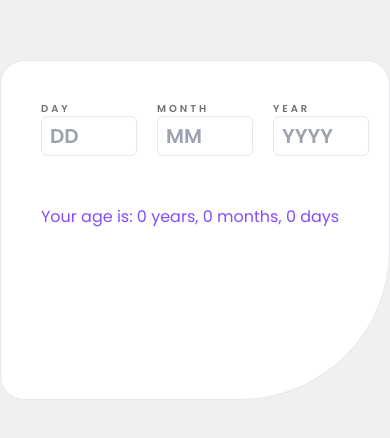
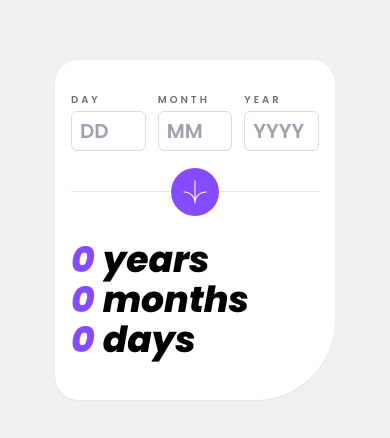
Before and after one commit to ejaay-dev/age-calculator-app, a React (Vite) app: page / in a window 390 px wide. Shown: the part 192-630 px from the top of the page. Built offline with nearby package versions, Linux system fonts and the light colour scheme.

Commit message:
sixth commit Fixed the user interface for mobile/smaller devices

```diff
--- a/src/components/AgeCalculator.tsx
+++ b/src/components/AgeCalculator.tsx
@@ -60,11 +60,12 @@ const AgeCalculator = () => {
   return (
     <>
       {/* Main Container */}
-      <div className="flex flex-col align center h-[340px] w-full max-w-[600px] bg-custom-white border rounded-3xl rounded-br-[150px]">
+      <div className="flex flex-col h-[340px] w-full max-w-[280px] bg-custom-white rounded-3xl rounded-br-[80px] shadow-sm">
         {/* Form Container */}
-        <div className="mt-10 ml-10">
-          <form className="flex flex-row gap-5">
-            <div className="flex flex-col">
+        <div className="m-4 mt-8">
+          <form className="flex flex-col gap-5">
+            <div className="flex flex-row justify-center items-center gap-3">
+              <div className="flex flex-col gap-1">
                 <label
                   htmlFor="day"
                   className="font-poppins text-[10px] font-semibold text-smokey-grey tracking-[3px]"
@@ -77,10 +78,10 @@ const AgeCalculator = () => {
                   onChange={(e) => setDay(e.target.value)}
                   required
                   placeholder="DD"
-                className="font-poppins text-[20px] font-semibold text-smokey-grey pl-2 border rounded-md w-24 h-10"
+                  className="h-10 w-full max-w-28 font-poppins text-[20px] font-semibold text-off-black pl-2 border border-light-grey rounded-md"
                 />
               </div>
-            <div className="flex flex-col">
+              <div className="flex flex-col gap-1">
                 <label
                   htmlFor="month"
                   className="font-poppins text-[10px] font-semibold text-smokey-grey tracking-[3px]"
@@ -93,10 +94,10 @@ const AgeCalculator = () => {
                   onChange={(e) => setMonth(e.target.value)}
                   required
                   placeholder="MM"
-                className="font-poppins text-[20px] font-semibold text-smokey-grey pl-2 border rounded-md w-24 h-10"
+                  className="h-10 w-full max-w-28 font-poppins text-[20px] font-semibold text-off-black pl-2 border border-light-grey rounded-md"
                 />
               </div>
-            <div className="flex flex-col">
+              <div className="flex flex-col gap-1">
                 <label
                   htmlFor="year"
                   className="font-poppins text-[10px] font-semibold text-smokey-grey tracking-[3px]"
@@ -109,30 +110,51 @@ const AgeCalculator = () => {
                   onChange={(e) => setYear(e.target.value)}
                   required
                   placeholder="YYYY"
-                className="font-poppins text-[20px] font-semibold text-smokey-grey pl-2 border rounded-md w-24 h-10"
+                  className="h-10 w-full max-w-28 font-poppins text-[20px] font-semibold text-off-black pl-2 border border-light-grey rounded-md"
                 />
               </div>
-            <div
+            </div>
+            <div className="flex justify-center items-center relative mt-5">
+              <hr className="bg-light-grey w-full max-w-[250px]" />
+              <button
                 onClick={(e) => {
                   e.preventDefault()
                   calculateAge()
                 }}
-              className="flex justify-center items-center w-16 h-16 rounded-full bg-custom-purple"
+                className="absolute z-10 w-12 h-12 flex justify-center items-center rounded-full bg-custom-purple hover:bg-off-black"
               >
                 <img
                   src="/public/icon-arrow.svg"
                   alt="Calculate Age"
-                className="w-8 h-8"
+                  className="w-6 h-6"
                 />
+              </button>
             </div>
           </form>
         </div>
+
         {/* Result Container */}
-        <div className="mt-10 ml-10">
-          <p className="font-poppins text-custom-purple">
-            Your age is: {age.calculatedYears} years, {age.calculatedMonths}{" "}
-            months, {age.calculatedDays} days
+        <div className="m-4 mt-8">
+          <div className="flex gap-2">
+            <p className="font-poppins font-extrabold italic text-custom-purple text-4xl">
+              {age.calculatedYears}
             </p>
+            <p className="font-poppins font-extrabold italic text-4xl">years</p>
+          </div>
+          <div className="flex gap-2">
+            <p className="font-poppins font-extrabold italic text-custom-purple text-4xl">
+              {age.calculatedMonths}
+            </p>
+            <p className="font-poppins font-extrabold italic text-4xl">
+              months
+            </p>
+          </div>
+          <div className="flex gap-2">
+            <p className="font-poppins font-extrabold italic text-custom-purple text-4xl">
+              {age.calculatedDays}
+            </p>
+            <p className="font-poppins font-extrabold italic text-4xl">days</p>
+          </div>
         </div>
       </div>
     </>
```
Lines whose indentation alone changed are shown as unchanged.
